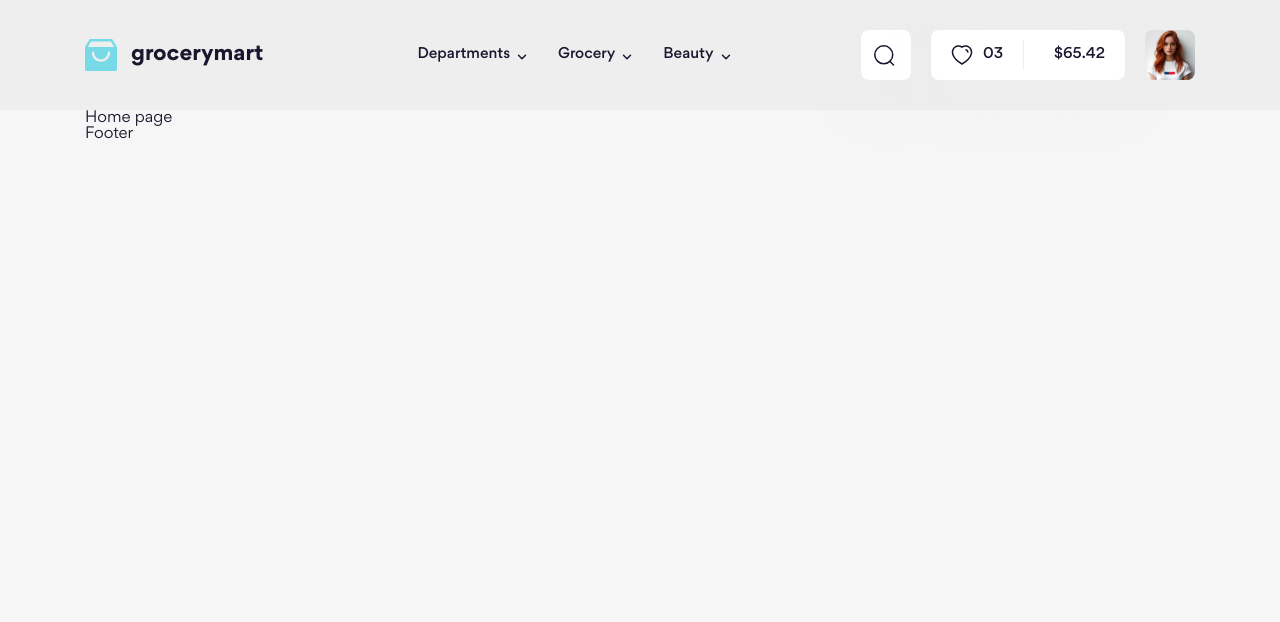
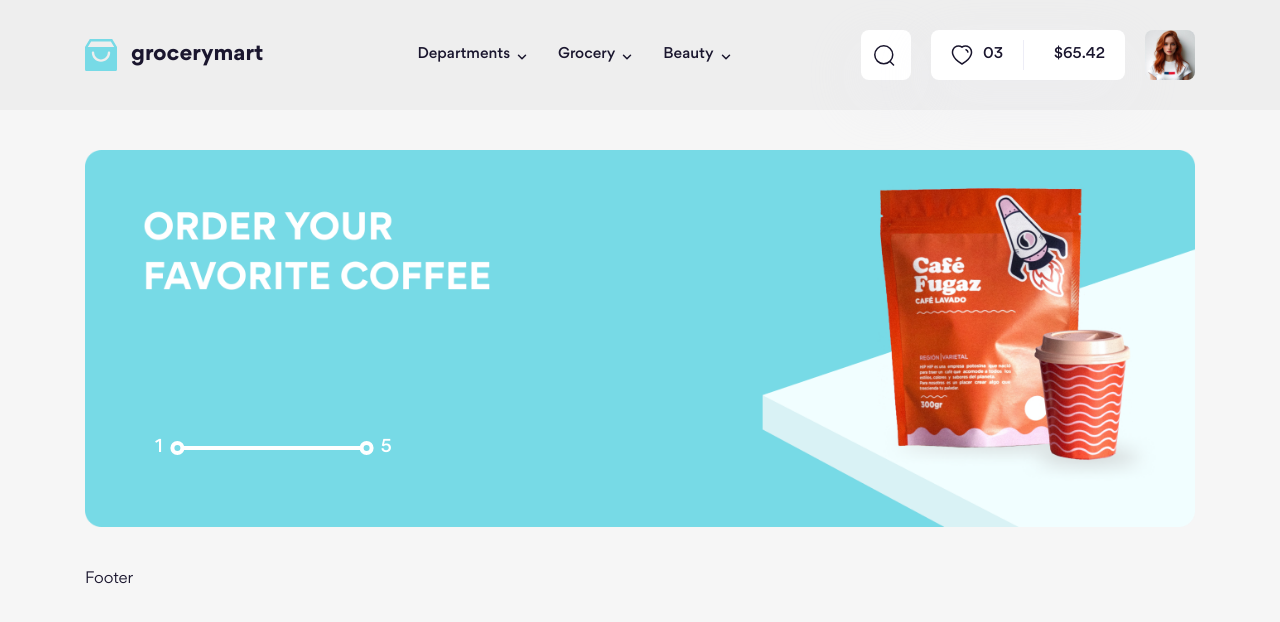
Before and after one commit to dinhdc1111/project08-htmlcss, a website: page index.html in a window 1280 px wide. Drawn offline with Linux system fonts and the light colour scheme.

Commit message:
feat: :fire: Slideshow #1

```diff
--- a/index.html
+++ b/index.html
@@ -27,7 +27,25 @@
         load("#header", "./templates/header.html");
     </script>
     <div class="container">
-        <h1>Home page</h1>
+        <!-- Slideshow -->
+        <section class="slideshow">
+            <div class="slideshow__inner">
+                <div class="slideshow__item">
+                    <img src="./assets/img/slideshow/slide-1.png" alt="slideshow" class="slideshow__img">
+                </div>
+                <div class="slideshow__item">
+                    <img src="./assets/img/slideshow/slide-1.png" alt="slideshow" class="slideshow__img">
+                </div>
+                <div class="slideshow__item">
+                    <img src="./assets/img/slideshow/slide-1.png" alt="slideshow" class="slideshow__img">
+                </div>
+            </div>
+            <div class="slideshow__page">
+                <span class="slideshow__num">1</span>
+                <span class="slideshow__slider"></span>
+                <span class="slideshow__num">5</span>
+            </div>
+        </section>
         <footer id="footer"></footer>
         <script>
             load("#footer", "./templates/footer.html");
--- a/scss/components/_index.scss
+++ b/scss/components/_index.scss
@@ -1,2 +1,3 @@
 @forward './logo';
 @forward './dropdown';
+@forward './slideshow';
--- /dev/null
+++ b/scss/components/_slideshow.scss
@@ -0,0 +1,65 @@
+.slideshow {
+    position: relative;
+    margin: 40px 0;
+
+    &__inner {
+        display: flex;
+        overflow: hidden;
+    }
+
+    &__item {
+        flex-shrink: 0;
+        width: 100%;
+    }
+
+    &__img {
+        width: 100%;
+    }
+
+    &__page {
+        --color: #fff;
+        position: absolute;
+        display: flex;
+        align-items: center;
+        bottom: 70px;
+        left: 70px;
+        column-gap: 20px;
+    }
+
+    &__num {
+        color: var(--color);
+        font-size: 1.8rem;
+        font-style: normal;
+        font-weight: 500;
+        line-height: 144.444%;
+    }
+
+    &__slider {
+        position: relative;
+        width: 178px;
+        height: 4px;
+        flex-shrink: 0;
+        background: var(--color);
+
+        &::before,
+        &::after {
+            content: "";
+            position: absolute;
+            top: 50%;
+            width: 14px;
+            height: 14px;
+            border: 4px solid var(--color);
+            border-radius: 50%;
+        }
+
+        &::before {
+            translate: -90% -50%;
+            left: 0;
+        }
+
+        &::after {
+            translate: 90% -50%;
+            right: 0;
+        }
+    }
+}
```
Also changed, not shown: assets/css/main.css, assets/img/slideshow/slide-1.png (added), 1 other file.
